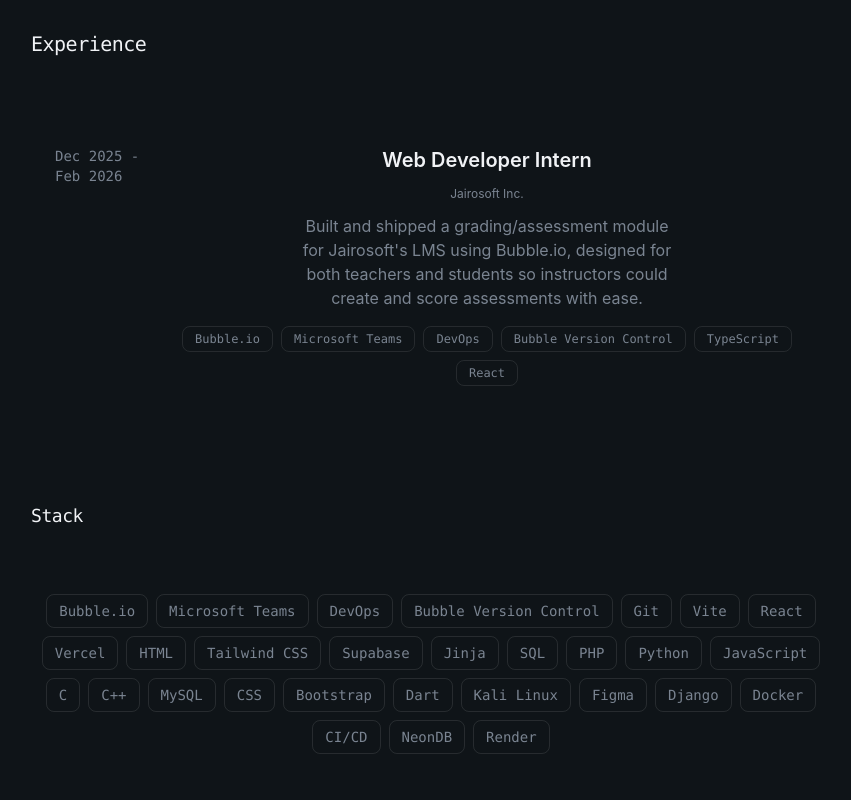
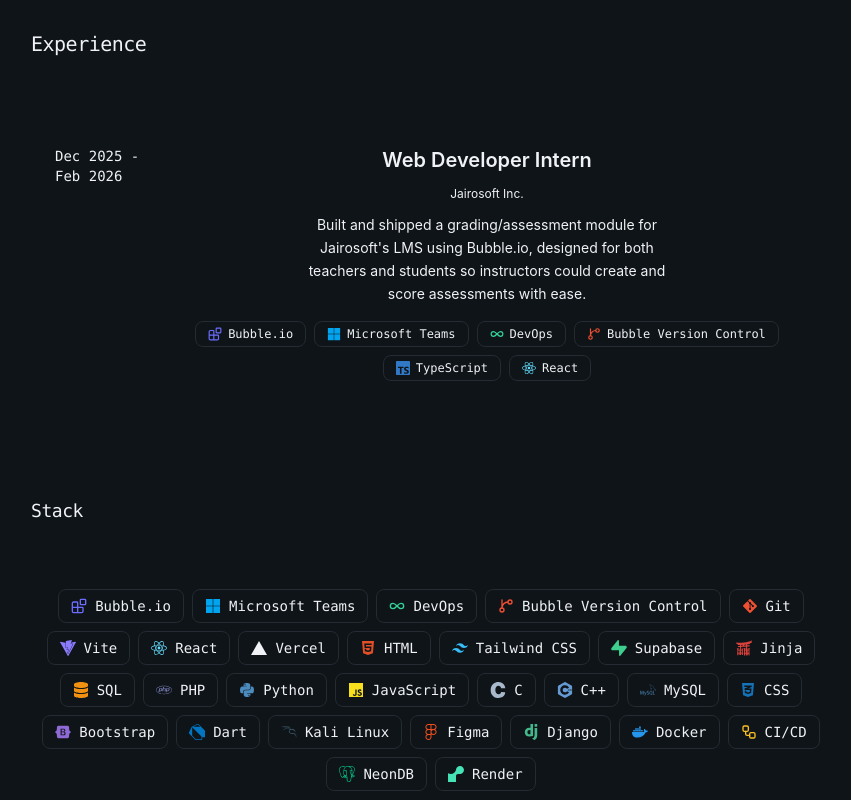
Before and after one commit to Ein-shen/My-porfolio, a React (Vite) app: page / in a window 1280 px wide. Shown: the part 1840-2640 px from the top of the page, without its empty margins (209-1060 px from the left). Built offline with nearby package versions, Linux system fonts and the light colour scheme; the HTML template or start-up script is replaced by a standard one.

Commit message:
added icon logos in the tech stack

```diff
--- a/src/sections/Experiece.jsx
+++ b/src/sections/Experiece.jsx
@@ -1,91 +1,265 @@
+import {
+  FaReact,
+  FaHtml5,
+  FaCss3Alt,
+  FaPython,
+  FaJs,
+  FaPhp,
+  FaGitAlt,
+  FaDocker,
+  FaBootstrap,
+  FaFigma,
+  FaMicrosoft,
+  FaDatabase,
+} from "react-icons/fa";
+import {
+  SiVite,
+  SiVercel,
+  SiTailwindcss,
+  SiSupabase,
+  SiJinja,
+  SiC,
+  SiCplusplus,
+  SiMysql,
+  SiDart,
+  SiKalilinux,
+  SiDjango,
+  SiRender,
+  SiPostgresql,
+  SiTypescript,
+} from "react-icons/si";
+import {
+  Blocks,
+  Code,
+  GitBranch,
+  Infinity as InfinityIcon,
+  Workflow,
+} from "lucide-react";
+
+/* ------------------------------------------------------------------
+   Icons
+   Keys must match the tech names used below exactly.
+------------------------------------------------------------------ */
+const techIcons = {
+  "Bubble.io": Blocks, // no Bubble logo in react-icons, so a generic no-code icon
+  "Microsoft Teams": FaMicrosoft,
+  DevOps: InfinityIcon,
+  "Bubble Version Control": GitBranch,
+  Git: FaGitAlt,
+  Vite: SiVite,
+  React: FaReact,
+  TypeScript: SiTypescript,
+  Vercel: SiVercel,
+  HTML: FaHtml5,
+  "Tailwind CSS": SiTailwindcss,
+  Supabase: SiSupabase,
+  Jinja: SiJinja,
+  SQL: FaDatabase,
+  PHP: FaPhp,
+  Python: FaPython,
+  JavaScript: FaJs,
+  C: SiC,
+  "C++": SiCplusplus,
+  MySQL: SiMysql,
+  CSS: FaCss3Alt,
+  Bootstrap: FaBootstrap,
+  Dart: SiDart,
+  "Kali Linux": SiKalilinux,
+  Figma: FaFigma,
+  Django: SiDjango,
+  Docker: FaDocker,
+  "CI/CD": Workflow,
+  NeonDB: SiPostgresql, // Neon is serverless Postgres
+  Render: SiRender,
+};
+
+// Brand colors. Anything not listed (like Vercel) uses the text color, so it
+// stays readable in both light and dark themes.
+const techColors = {
+  "Bubble.io": "#6C6CFF",
+  "Microsoft Teams": "#00A4EF",
+  DevOps: "#34D399",
+  "Bubble Version Control": "#F05032",
+  Git: "#F05032",
+  Vite: "#8B7CFF",
+  React: "#61DAFB",
+  TypeScript: "#3178C6",
+  HTML: "#E34F26",
+  "Tailwind CSS": "#38BDF8",
+  Supabase: "#3ECF8E",
+  Jinja: "#D9413B",
+  SQL: "#F29111",
+  PHP: "#777BB4",
+  Python: "#4B8BBE",
+  JavaScript: "#F7DF1E",
+  C: "#A8B9CC",
+  "C++": "#659AD2",
+  MySQL: "#4479A1",
+  CSS: "#1572B6",
+  Bootstrap: "#8F6AD6",
+  Dart: "#0175C2",
+  "Kali Linux": "#557C94",
+  Figma: "#F24E1E",
+  Django: "#44B78B",
+  Docker: "#2496ED",
+  "CI/CD": "#FBBF24",
+  NeonDB: "#00E599",
+  Render: "#46E3B7",
+};
+
+const TechIcon = ({ name, className = "h-4 w-4" }) => {
+  const Icon = techIcons[name] ?? Code; // generic fallback if a name is missing
+  const color = techColors[name];
+  return (
+    <Icon
+      className={className}
+      style={color ? { color } : undefined}
+      aria-hidden="true"
+    />
+  );
+};
+
+/* ------------------------------------------------------------------
+   Data
+------------------------------------------------------------------ */
 const experiences = [
   {
     title: "On-the-Job Training (OJT)",
     period: "Dec 2025 - Feb 2026",
     role: "Web Developer Intern",
     company: "Jairosoft Inc.",
-        description: "Built and shipped a grading/assessment module for Jairosoft's LMS using Bubble.io, designed for both teachers and students so instructors could create and score assessments with ease.",
-        technology: ["Bubble.io", "Microsoft Teams", "DevOps", "Bubble Version Control", "TypeScript", "React"],
+    description:
+      "Built and shipped a grading/assessment module for Jairosoft's LMS using Bubble.io, designed for both teachers and students so instructors could create and score assessments with ease.",
+    technology: [
+      "Bubble.io",
+      "Microsoft Teams",
+      "DevOps",
+      "Bubble Version Control",
+      "TypeScript",
+      "React",
+    ],
     current: false,
   },
-]
+];
 
-const tech = [
-    "Bubble.io", "Microsoft Teams", "DevOps", "Bubble Version Control", "Git",
-    "Vite", "React", "Vercel", "HTML", "Tailwind CSS", "Supabase", "Jinja", "SQL",
-    "PHP", "Python", "JavaScript", "C", "C++", "MySQL", "CSS", "Bootstrap", "Dart",
-    "Kali Linux", "Figma", "Django", "Docker", "CI/CD", "NeonDB", "Render"
-]
+const stack = [
+  "Bubble.io",
+  "Microsoft Teams",
+  "DevOps",
+  "Bubble Version Control",
+  "Git",
+  "Vite",
+  "React",
+  "Vercel",
+  "HTML",
+  "Tailwind CSS",
+  "Supabase",
+  "Jinja",
+  "SQL",
+  "PHP",
+  "Python",
+  "JavaScript",
+  "C",
+  "C++",
+  "MySQL",
+  "CSS",
+  "Bootstrap",
+  "Dart",
+  "Kali Linux",
+  "Figma",
+  "Django",
+  "Docker",
+  "CI/CD",
+  "NeonDB",
+  "Render",
+];
 
+/* ------------------------------------------------------------------
+   Component
+------------------------------------------------------------------ */
 export const Experience = () => {
   return (
     <section
       id="experience"
-            className="py-2 relative overflow-hidden scroll-mt-24">
-
-            <div className="container mx-auto px-6 md:px-12 py-10 relative z-10 animate-fade-in">
+      aria-labelledby="experience-heading"
+      className="relative scroll-mt-24 overflow-hidden py-2"
+    >
+      <div className="container relative z-10 mx-auto animate-fade-in px-6 py-10 md:px-12">
+        {/* Experience */}
         <div className="mx-auto max-w-[800px]">
-
-                    {/* Header */}
           <div className="mb-16">
-                        <h1 className="font-mono text-xl lg:text-xl font-medium tracking-tight pt-1">
+            <h2
+              id="experience-heading"
+              className="theme-text pt-1 font-mono text-xl font-medium tracking-tight"
+            >
               Experience
-                        </h1>
+            </h2>
           </div>
 
           <div className="relative">
-                        {experiences.map((exp, idx) => (
-                            <div key={idx} className="pb-10">
-                                <div className="flex flex-col sm:flex-row items-center sm:items-start gap-4 p-6 rounded-2xl transition-all duration-500">
-                                    <span className="text-xs sm:text-sm text-muted-foreground font-mono font-medium shrink-0 sm:w-24">
+            {experiences.map((exp) => (
+              <article key={`${exp.company}-${exp.period}`} className="pb-10">
+                <div className="flex flex-col items-center gap-4 rounded-2xl p-6 transition-all duration-500 sm:flex-row sm:items-start">
+                  <span className="theme-muted shrink-0 font-mono text-xs font-medium sm:w-24 sm:text-sm">
                     {exp.period}
                   </span>
 
-                                    <div className="flex flex-col items-center w-full">
-                                        <h3 className="text-xl font-semibold text-center">{exp.role}</h3>
-                                        <p className="text-xs text-muted-foreground pt-3 text-center">{exp.company}</p>
-                                        <p className="text-md text-muted-foreground pt-3 text-center max-w-sm">
+                  <div className="flex w-full flex-col items-center">
+                    <h3 className="theme-text text-center text-xl font-semibold">
+                      {exp.role}
+                    </h3>
+                    <p className="theme-muted pt-3 text-center text-xs">
+                      {exp.company}
+                    </p>
+                    <p className="theme-muted max-w-sm pt-3 text-center text-sm leading-relaxed">
                       {exp.description}
                     </p>
 
-                                        <div className="flex flex-wrap gap-2 pt-4 justify-center">
-                                            {exp.technology.map((tech, indxtech) => (
-                                                <span
-                                                    key={indxtech}
-                                                    className="px-3 py-1 text-xs font-mono rounded-lg border border-foreground/10 text-muted-foreground text-center"
+                    <ul className="flex flex-wrap justify-center gap-2 pt-4">
+                      {exp.technology.map((name) => (
+                        <li
+                          key={name}
+                          className="theme-muted inline-flex items-center gap-1.5 rounded-lg border border-border px-3 py-1 font-mono text-xs"
                         >
-                                                    {tech}
-                                                </span>
+                          <TechIcon name={name} className="h-3.5 w-3.5 shrink-0" />
+                          {name}
+                        </li>
+                      ))}
+                    </ul>
+                  </div>
+                </div>
+              </article>
             ))}
           </div>
         </div>
-                                </div>
-                            </div>
-                        ))}
+
+        {/* Stack */}
+        <div id="stack" className="mx-auto max-w-[800px] scroll-mt-24 pt-12">
+          <div className="mb-16">
+            <h2
+              id="stack-heading"
+              className="theme-text pt-1 font-mono text-lg font-medium tracking-tight"
+            >
+              Stack
+            </h2>
           </div>
 
-                </div>
-
-                {/* Tech stack */}
-                <div className="mx-auto max-w-[800px] pt-12">
-                    <div className="mb-16">
-                        <h1 className="font-mono text-lg lg:text-lg font-medium tracking-tight pt-1">
-                            Stack
-                        </h1>
-                    </div>
-
-                    <div className='flex flex-wrap gap-2 justify-center'>
-                        {tech.map((stc, idx) => (
-                            <span
-                                key={idx}
-                                className='px-2.5 py-1.5 sm:px-3 border border-white/10 rounded-lg text-sm sm:text-md font-mono text-muted-foreground hover:border-muted-foreground transition-colors'
+          <ul
+            aria-labelledby="stack-heading"
+            className="flex flex-wrap justify-center gap-2"
           >
-                                {stc}
-                            </span>
+            {stack.map((name) => (
+              <li
+                key={name}
+                className="theme-muted inline-flex items-center gap-2 rounded-lg border border-border px-2.5 py-1.5 font-mono text-sm transition-colors hover:border-muted-foreground sm:px-3"
+              >
+                <TechIcon name={name} className="h-4 w-4 shrink-0" />
+                {name}
+              </li>
             ))}
-                    </div>
+          </ul>
         </div>
       </div>
     </section>
-    )
-}
+  );
+};
```
Lines whose indentation alone changed are shown as unchanged.
